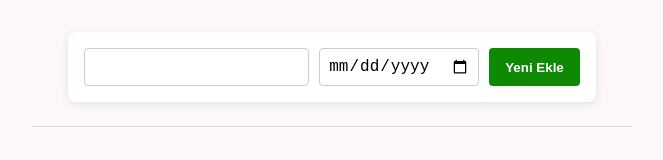
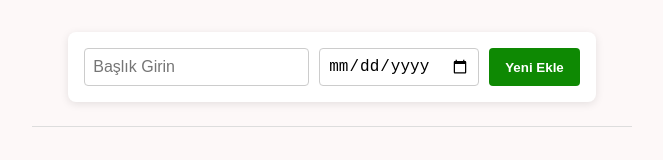
Before and after one commit to kuzgunneslihan/vue-yilbasi-sayaci, a Vue app: page / in a window 1280 px wide. Shown: the top 160 px of the page, without its empty margins (308-971 px from the left). Built offline with nearby package versions, Linux system fonts and the light colour scheme.

Commit message:
refactor: Form alanı ve geri sayım aracı ayrı componentlere bölündü

```diff
--- a/src/App.vue
+++ b/src/App.vue
@@ -1,13 +1,11 @@
 <script setup lang="ts">
 import { ref, watch, onMounted } from 'vue';
 import Tc from './components/tc.vue';
+import FormAlani from './components/FormAlani.vue';
 
 const tarihListesi = ref([
   { id: 1, baslik: '-Yılbaşına Kalan Süre-', tarih: '2026-12-31' }
 ]);
-
-const girilenBaslik = ref('');
-const girilenTarih = ref('');
 
 onMounted(() => {
   const kaydedilmisVeri = localStorage.getItem('benimTarihlerim');
@@ -20,43 +18,19 @@ watch(tarihListesi, (yeniListe) => {
   localStorage.setItem('benimTarihlerim', JSON.stringify(yeniListe));
 }, { deep: true });
 
-const listeyeEkle = () => {
-  if (girilenTarih.value === '') {
-    alert("Lütfen bir tarih seçin!");
-    return;
-  }
-
-  let baslikYazisi = girilenBaslik.value;
-  if (baslikYazisi === '') {
-    baslikYazisi = '- Yeni Tarihe Kalan -';
-  }
-
+const yeniVeriyiListeyeEkle = (gelenVeri: { baslik: string; tarih: string }) => {
   tarihListesi.value.push({
     id: Date.now(),
-    baslik: baslikYazisi,
-    tarih: girilenTarih.value
+    baslik: gelenVeri.baslik,
+    tarih: gelenVeri.tarih
   });
-
-  girilenBaslik.value = '';
-  girilenTarih.value = '';
 };
 </script>
+
 <template>
   <div class="ana-sayfa">
 
-    <div class="form-alani">
-      <input
-        type="text"
-        v-model="girilenBaslik"
-        class="kutu text-kutu"
-      />
-      <input
-        type="date"
-        v-model="girilenTarih"
-        class="kutu tarih-kutu"
-      />
-      <button @click="listeyeEkle" class="ekle-butonu">Yeni Ekle</button>
-    </div>
+    <FormAlani @yeni-tarih="yeniVeriyiListeyeEkle" />
 
     <hr class="cizgi" />
 
@@ -87,37 +61,6 @@ body {
   padding: 2rem 1rem;
 }
 
-.form-alani {
-  display: flex;
-  gap: 10px;
-  background: white;
-  padding: 1rem;
-  border-radius: 8px;
-  box-shadow: 0 2px 8px rgba(0,0,0,0.1);
-  margin-bottom: 1rem;
-}
-
-.kutu {
-  padding: 0.5rem;
-  border: 1px solid #ccc;
-  border-radius: 4px;
-  font-size: 1rem;
-}
-
-.ekle-butonu {
-  padding: 0.5rem 1rem;
-  background-color: #0e8903;
-  color: white;
-  border: none;
-  border-radius: 4px;
-  font-weight: bold;
-  cursor: pointer;
-}
-
-.ekle-butonu:hover {
-  background-color: #0b6d02;
-}
-
 .cizgi {
   width: 100%;
   max-width: 600px;
--- /dev/null
+++ b/src/components/FormAlani.vue
@@ -0,0 +1,84 @@
+<script setup lang="ts">
+import { ref } from 'vue';
+
+// App.vue'ya veri göndermek için emit tanımlıyoruz
+const emit = defineEmits<{
+  (e: 'yeni-tarih', veri: { baslik: string; tarih: string }): void
+}>();
+
+const girilenBaslik = ref('');
+const girilenTarih = ref('');
+
+const listeyeEkle = () => {
+  if (girilenTarih.value === '') {
+    alert("Lütfen bir tarih seçin!");
+    return;
+  }
+
+  let baslikYazisi = girilenBaslik.value;
+  if (baslikYazisi === '') {
+    baslikYazisi = '- Yeni Tarihe Kalan -';
+  }
+
+  // Veriyi App.vue'ya fırlatıyoruz
+  emit('yeni-tarih', {
+    baslik: baslikYazisi,
+    tarih: girilenTarih.value
+  });
+
+  // İçeriyi temizliyoruz
+  girilenBaslik.value = '';
+  girilenTarih.value = '';
+};
+</script>
+
+<template>
+  <div class="form-alani">
+    <input
+      type="text"
+      v-model="girilenBaslik"
+      placeholder="Başlık Girin"
+      class="kutu text-kutu"
+    />
+    <input
+      type="date"
+      v-model="girilenTarih"
+      class="kutu tarih-kutu"
+    />
+    <button @click="listeyeEkle" class="ekle-butonu">Yeni Ekle</button>
+  </div>
+</template>
+
+<style scoped>
+/* Sadece bu component'i ilgilendiren stiller */
+.form-alani {
+  display: flex;
+  gap: 10px;
+  background: white;
+  padding: 1rem;
+  border-radius: 8px;
+  box-shadow: 0 2px 8px rgba(0,0,0,0.1);
+  margin-bottom: 1rem;
+}
+
+.kutu {
+  padding: 0.5rem;
+  border: 1px solid #ccc;
+  border-radius: 4px;
+  font-size: 1rem;
+}
+
+.ekle-butonu {
+  padding: 0.5rem 1rem;
+  background-color: #0e8903;
+  color: white;
+  border: none;
+  border-radius: 4px;
+  font-weight: bold;
+  cursor: pointer;
+}
+
+.ekle-butonu:hover {
+  background-color: #0b6d02;
+}
+</style>
```
